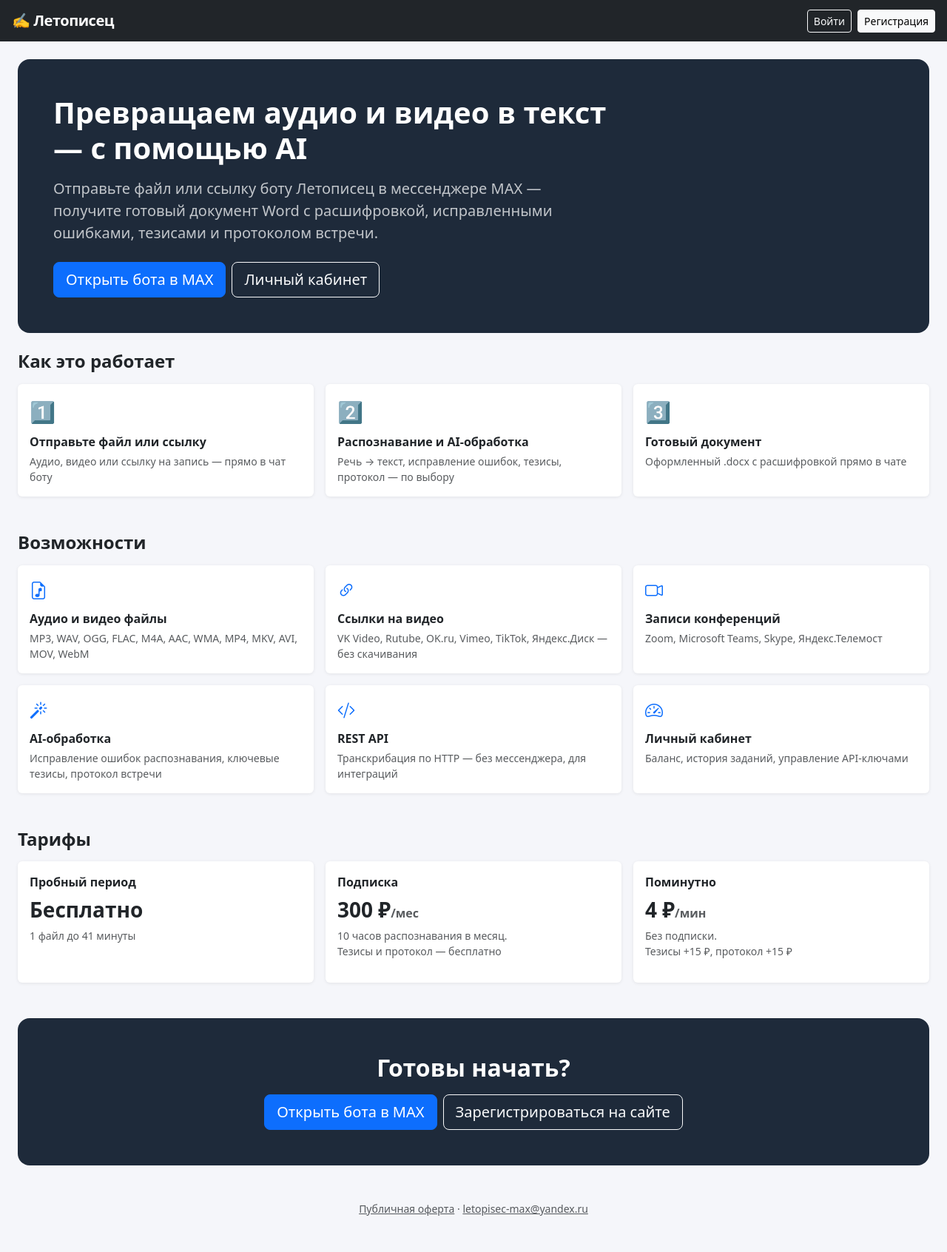
After one commit to AndreiSoiko/letopisec-max, a Django app: template web/templates/dashboard/landing.html in a window 1280 px wide. The commit adds this page. Shown: the whole page at 74% size. Run offline with Django 4.2, Linux system fonts and the light colour scheme; the template is opened without the code that fills it, so the values that code supplies are empty.

Commit message:
Добавить публичную продающую страницу на главной
Раньше "/" требовал авторизации и сразу редиректил на логин — сайт
был полностью закрыт для тех, кто ещё не зарегистрирован. Теперь
dashboard.views.index ветвится: анонимный посетитель видит лендинг
(hero, "как это работает", возможности, реальные тарифы из
config.py, CTA на бота в MAX и регистрацию), залогиненный — прежний
личный кабинет без изменений.

Навбар в base.html получил кнопки "Войти"/"Регистрация" для
анонимных пользователей — раньше там не было пути в личный кабинет
для гостя.

Co-Authored-By: Claude Sonnet 5 <noreply@anthropic.com>

```diff
--- a/web/dashboard/views.py
+++ b/web/dashboard/views.py
@@ -1,12 +1,13 @@
-from django.contrib.auth.decorators import login_required
 from django.shortcuts import render
 from django.utils import timezone
 
 from billing.models import BotUser, BotSubscription, BotApiJob
 
 
-@login_required
 def index(request):
+    if not request.user.is_authenticated:
+        return render(request, "dashboard/landing.html")
+
     user = request.user
     bot_user = BotUser.objects.filter(user_id=user.bot_user_id).first() if user.bot_user_id else None
     subscription = None
--- a/web/templates/base.html
+++ b/web/templates/base.html
@@ -25,6 +25,11 @@
   <div class="d-flex align-items-center gap-3">
     <span class="text-light small">{{ user.get_display_name }}</span>
     <a href="/accounts/logout/" class="btn btn-sm btn-outline-light">Выйти</a>
+  </div>
+  {% else %}
+  <div class="d-flex align-items-center gap-2">
+    <a href="/accounts/login/" class="btn btn-sm btn-outline-light">Войти</a>
+    <a href="/accounts/register/" class="btn btn-sm btn-light">Регистрация</a>
   </div>
   {% endif %}
 </nav>
--- /dev/null
+++ b/web/templates/dashboard/landing.html
@@ -0,0 +1,132 @@
+{% extends "base.html" %}
+{% block title %}Летописец — распознавание речи из аудио и видео{% endblock %}
+
+{% block content %}
+
+<div class="p-4 p-md-5 rounded-4 mb-4" style="background:#1e2a3a;">
+  <div class="row align-items-center g-4">
+    <div class="col-lg-8">
+      <h1 class="text-white fw-bold mb-3">Превращаем аудио и видео в текст — с помощью AI</h1>
+      <p class="text-light opacity-75 fs-5 mb-4">
+        Отправьте файл или ссылку боту Летописец в мессенджере MAX — получите готовый
+        документ Word с расшифровкой, исправленными ошибками, тезисами и протоколом встречи.
+      </p>
+      <div class="d-flex flex-wrap gap-2">
+        <a href="https://max.ru/id501810926691_bot" class="btn btn-primary btn-lg">Открыть бота в MAX</a>
+        <a href="/accounts/register/" class="btn btn-outline-light btn-lg">Личный кабинет</a>
+      </div>
+    </div>
+  </div>
+</div>
+
+<h2 class="h4 fw-bold mb-3">Как это работает</h2>
+<div class="row g-3 mb-5">
+  <div class="col-md-4">
+    <div class="card p-3 h-100">
+      <div class="fs-3 mb-2">1️⃣</div>
+      <div class="fw-bold mb-1">Отправьте файл или ссылку</div>
+      <div class="text-muted small">Аудио, видео или ссылку на запись — прямо в чат боту</div>
+    </div>
+  </div>
+  <div class="col-md-4">
+    <div class="card p-3 h-100">
+      <div class="fs-3 mb-2">2️⃣</div>
+      <div class="fw-bold mb-1">Распознавание и AI-обработка</div>
+      <div class="text-muted small">Речь → текст, исправление ошибок, тезисы, протокол — по выбору</div>
+    </div>
+  </div>
+  <div class="col-md-4">
+    <div class="card p-3 h-100">
+      <div class="fs-3 mb-2">3️⃣</div>
+      <div class="fw-bold mb-1">Готовый документ</div>
+      <div class="text-muted small">Оформленный .docx с расшифровкой прямо в чате</div>
+    </div>
+  </div>
+</div>
+
+<h2 class="h4 fw-bold mb-3">Возможности</h2>
+<div class="row g-3 mb-5">
+  <div class="col-md-4">
+    <div class="card p-3 h-100">
+      <i class="bi bi-file-earmark-music fs-4 text-primary"></i>
+      <div class="fw-bold mt-2 mb-1">Аудио и видео файлы</div>
+      <div class="text-muted small">MP3, WAV, OGG, FLAC, M4A, AAC, WMA, MP4, MKV, AVI, MOV, WebM</div>
+    </div>
+  </div>
+  <div class="col-md-4">
+    <div class="card p-3 h-100">
+      <i class="bi bi-link-45deg fs-4 text-primary"></i>
+      <div class="fw-bold mt-2 mb-1">Ссылки на видео</div>
+      <div class="text-muted small">VK Video, Rutube, OK.ru, Vimeo, TikTok, Яндекс.Диск — без скачивания</div>
+    </div>
+  </div>
+  <div class="col-md-4">
+    <div class="card p-3 h-100">
+      <i class="bi bi-camera-video fs-4 text-primary"></i>
+      <div class="fw-bold mt-2 mb-1">Записи конференций</div>
+      <div class="text-muted small">Zoom, Microsoft Teams, Skype, Яндекс.Телемост</div>
+    </div>
+  </div>
+  <div class="col-md-4">
+    <div class="card p-3 h-100">
+      <i class="bi bi-magic fs-4 text-primary"></i>
+      <div class="fw-bold mt-2 mb-1">AI-обработка</div>
+      <div class="text-muted small">Исправление ошибок распознавания, ключевые тезисы, протокол встречи</div>
+    </div>
+  </div>
+  <div class="col-md-4">
+    <div class="card p-3 h-100">
+      <i class="bi bi-code-slash fs-4 text-primary"></i>
+      <div class="fw-bold mt-2 mb-1">REST API</div>
+      <div class="text-muted small">Транскрибация по HTTP — без мессенджера, для интеграций</div>
+    </div>
+  </div>
+  <div class="col-md-4">
+    <div class="card p-3 h-100">
+      <i class="bi bi-speedometer2 fs-4 text-primary"></i>
+      <div class="fw-bold mt-2 mb-1">Личный кабинет</div>
+      <div class="text-muted small">Баланс, история заданий, управление API-ключами</div>
+    </div>
+  </div>
+</div>
+
+<h2 class="h4 fw-bold mb-3">Тарифы</h2>
+<div class="row g-3 mb-5">
+  <div class="col-md-4">
+    <div class="card p-3 h-100">
+      <div class="fw-bold mb-1">Пробный период</div>
+      <div class="fs-3 fw-bold mb-1">Бесплатно</div>
+      <div class="text-muted small mb-3">1 файл до 41 минуты</div>
+    </div>
+  </div>
+  <div class="col-md-4">
+    <div class="card p-3 h-100 border-primary">
+      <div class="fw-bold mb-1">Подписка</div>
+      <div class="fs-3 fw-bold mb-1">300 ₽<span class="fs-6 text-muted">/мес</span></div>
+      <div class="text-muted small mb-3">10 часов распознавания в месяц.<br>Тезисы и протокол — бесплатно</div>
+    </div>
+  </div>
+  <div class="col-md-4">
+    <div class="card p-3 h-100">
+      <div class="fw-bold mb-1">Поминутно</div>
+      <div class="fs-3 fw-bold mb-1">4 ₽<span class="fs-6 text-muted">/мин</span></div>
+      <div class="text-muted small mb-3">Без подписки.<br>Тезисы +15 ₽, протокол +15 ₽</div>
+    </div>
+  </div>
+</div>
+
+<div class="p-4 p-md-5 rounded-4 mb-4 text-center" style="background:#1e2a3a;">
+  <h2 class="text-white fw-bold mb-3">Готовы начать?</h2>
+  <div class="d-flex flex-wrap justify-content-center gap-2">
+    <a href="https://max.ru/id501810926691_bot" class="btn btn-primary btn-lg">Открыть бота в MAX</a>
+    <a href="/accounts/register/" class="btn btn-outline-light btn-lg">Зарегистрироваться на сайте</a>
+  </div>
+</div>
+
+<footer class="text-center text-muted small py-4">
+  <a href="/oferta" class="text-muted">Публичная оферта</a>
+  ·
+  <a href="mailto:letopisec-max@yandex.ru" class="text-muted">letopisec-max@yandex.ru</a>
+</footer>
+
+{% endblock %}
```
